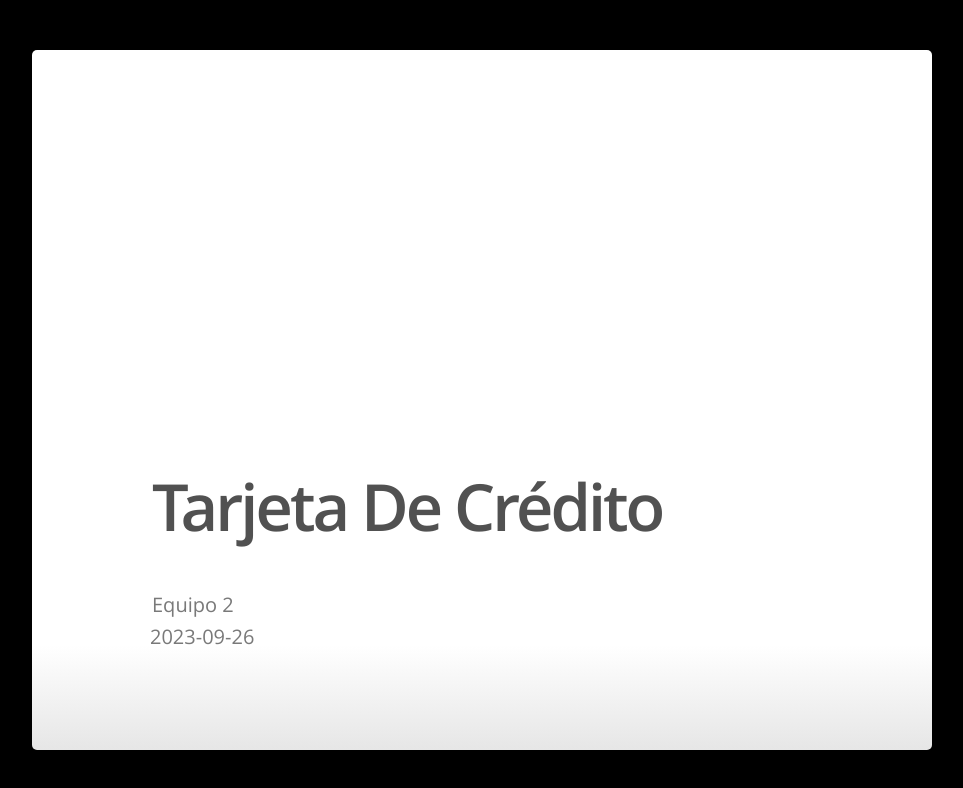
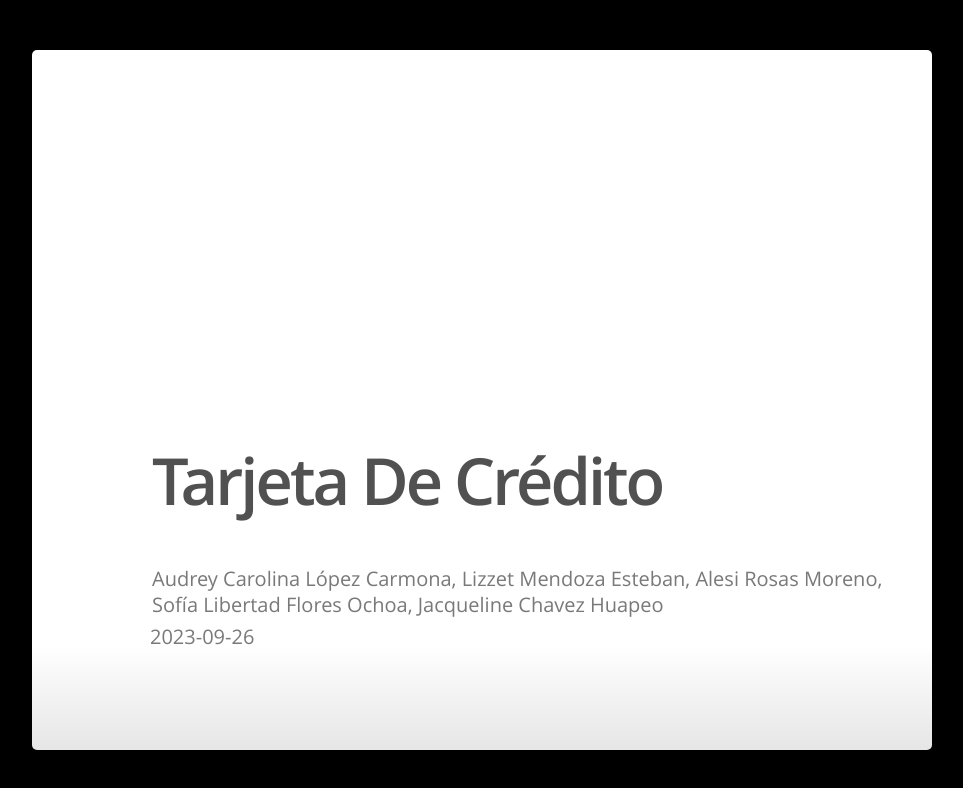
Before and after one commit to Alesiros/SitiosWeb, a plain HTML site: page index.html in a window 1280 px wide. Shown: the whole page, without its empty margins (158-1121 px from the left). Drawn offline with nearby package versions, Linux system fonts and the light colour scheme; some packages are replaced by stand-ins of ours.

Commit message:
index.html

```diff
--- a/index.html
+++ b/index.html
@@ -30,7 +30,7 @@
       // Author information
       presenters: [
             {
-        name:  'Equipo 2' ,
+        name:  'Audrey Carolina López Carmona, Lizzet Mendoza Esteban, Alesi Rosas Moreno, Sofía Libertad Flores Ochoa, Jacqueline Chavez Huapeo' ,
         company: '',
         gplus: '',
         twitter: '',
```
